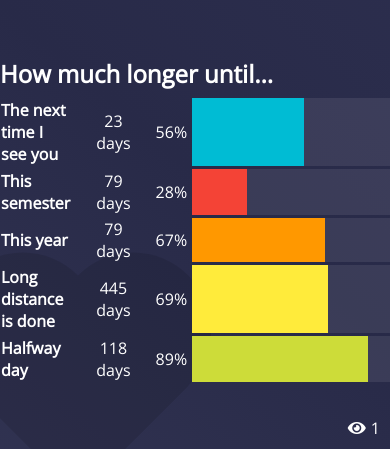
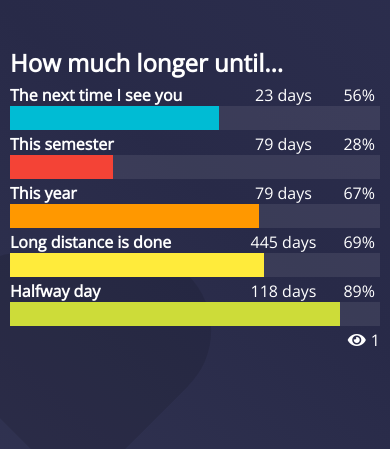
Before and after one commit to mspoehr/mspoehr.github.io, a plain HTML site: page days/index.html in a window 390 px wide. Shown: the part 395-844 px from the top of the page. Drawn offline with nearby package versions, Linux system fonts and the light colour scheme.

Commit message:
/days is now responsive!

```diff
--- a/days/index.html
+++ b/days/index.html
@@ -1,5 +1,4 @@
 <html>
-
 <head>
     <title>How much longer?</title>
     <link rel="stylesheet" type="text/css" href="stylesheet.css">
@@ -9,9 +8,9 @@
     <link rel="stylesheet" href="https://use.fontawesome.com/releases/v5.5.0/css/all.css" integrity="sha384-B4dIYHKNBt8Bc12p+WXckhzcICo0wtJAoU8YZTY5qE0Id1GSseTk6S+L3BlXeVIU" crossorigin="anonymous">
     <link href="https://fonts.googleapis.com/css?family=Open+Sans" rel="stylesheet">
     <link rel="icon" type="image/x-icon" href="https://cdn2.iconfinder.com/data/icons/finance-solid-icons-vol-3/48/146-512.png" />
+    <meta name="viewport" content="width=device-width, initial-scale=0.9">
 
 </head>
-
 <body>
     <div id="heart"></div>
     <div id="container">
@@ -26,42 +25,42 @@
             </p>
         </div>
         <h2>How much longer until...</h2>
-        <table>
-            <tr id="progress1" class="progress">
-                <th>The next time I see you</th>
-                <td class="days">###</td>
-                <td class="percent">##%</td>
-                <td class="bar"><div></div></td>
-            </tr>
-            <tr id="progress2" class="progress">
-                <th>This semester</th>
-                <td class="days">###</td>
-                <td class="percent">##%</td>
-                <td class="bar"><div></div></td>
-            </tr>
-            <tr id="progress3" class="progress">
-                <th>This year</th>
-                <td class="days">###</td>
-                <td class="percent">##%</td>
-                <td class="bar"><div></div></td>
-            </tr>
-            <tr id="progress4" class="progress">
-                <th>Long distance is done</th>
-                <td class="days">###</td>
-                <td class="percent">##%</td>
-                <td class="bar"><div></div></td>
-            </tr>
-            <tr id="progress5" class="progress">
-                <th>Halfway day</th>
-                <td class="days">###</td>
-                <td class="percent">##%</td>
-                <td class="bar"><div></div></td>
-            </tr>
-        </table>
+        <div>
+            <div id="progress1" class="progress">
+                <div class="label">The next time I see you</div>
+                <div class="days">###</div>
+                <div class="percent">##%</div>
+                <div class="bar"><div></div></div>
+            </div>
+            <div id="progress2" class="progress">
+                <div class="label">This semester</div>
+                <div class="days">###</div>
+                <div class="percent">##%</div>
+                <div class="bar"><div></div></div>
+            </div>
+            <div id="progress3" class="progress">
+                <div class="label">This year</div>
+                <div class="days">###</div>
+                <div class="percent">##%</div>
+                <div class="bar"><div></div></div>
+            </div>
+            <div id="progress4" class="progress">
+                <div class="label">Long distance is done</div>
+                <div class="days">###</div>
+                <div class="percent">##%</div>
+                <div class="bar"><div></div></div>
+            </div>
+            <div id="progress5" class="progress">
+                <div class="label">Halfway day</div>
+                <div class="days">###</div>
+                <div class="percent">##%</div>
+                <div class="bar"><div></div></div>
+            </div>
+        </div>
     </div>
     <div id="visits-container">
         <i class="fas fa-eye"></i><span id="visits">&nbsp;&nbsp;</span>
     </div>
+    <div style="clear: both;"></div>
 </body>
-
 </html>
--- a/days/stylesheet.css
+++ b/days/stylesheet.css
@@ -7,6 +7,7 @@ body {
     background: #4a4d79;
     color: white;
     text-align: center;
+    padding: 10px;
 
 
     background: linear-gradient(221deg, #4a4d79, #282a48, #676a8b);
@@ -20,7 +21,7 @@ body {
 #container {
     max-width: 620px;
     text-align: left;
-    display: inline-block;
+    margin: 0 auto;
 }
 
 #circle-container {
@@ -30,7 +31,7 @@ body {
 #circle {
     height: 250px;
     width: 250px;
-    background:white;
+    background: white;
     border-radius: 50%;
     border: 5px solid orange;
     color: orange;
@@ -39,7 +40,7 @@ body {
 }
 
 #circle:hover {
-    box-shadow: 0 0 0 rgba(204,169,44, 0.4);
+    box-shadow: 0 0 0 rgba(204, 169, 44, 0.4);
     animation: pulse 2s infinite;
 }
 
@@ -77,12 +78,20 @@ tr:hover {
     background: #FFFFFF20;
 }
 
-td {
-    padding: 0;
+.progress {
+    display: flex;
+    flex-direction: row;
+    flex-wrap: wrap;
+    margin-bottom: 3px;
+}
+
+.progress .label {
+    width: 180px;
+    font-weight: bold;
 }
 
 .progress .bar {
-    height: 20px;
+    height: 24px;
     width: 250px;
     background: #FFFFFF15
 }
@@ -92,12 +101,23 @@ td {
     height: 100%;
 }
 
-td.days {
+@media only screen and (max-width: 600px) {
+    .progress .bar {
+        width: 100%;
+    }
+
+    .progress .label {
+        flex-grow: 1;
+    }
+}
+
+.days {
     text-align: center;
     padding-left: 25px;
+    width: 70px;
 }
 
-td.percent {
+.percent {
     padding: 0 5px 0 25px;
 }
 
@@ -126,60 +146,92 @@ td.percent {
 }
 
 .pulse {
-    margin:100px;
+    margin: 100px;
     display: block;
     width: 22px;
     height: 22px;
     border-radius: 50%;
     background: #cca92c;
     cursor: pointer;
-    box-shadow: 0 0 0 rgba(204,169,44, 0.4);
+    box-shadow: 0 0 0 rgba(204, 169, 44, 0.4);
     animation: pulse 2s infinite;
 }
+
 .pulse:hover {
     animation: none;
 }
 
 @-webkit-keyframes pulse {
     0% {
-      -webkit-box-shadow: 0 0 0 0 rgba(204,169,44, 0.4);
+        -webkit-box-shadow: 0 0 0 0 rgba(204, 169, 44, 0.4);
     }
+
     70% {
-        -webkit-box-shadow: 0 0 0 30px rgba(204,169,44, 0);
+        -webkit-box-shadow: 0 0 0 30px rgba(204, 169, 44, 0);
     }
+
     100% {
-        -webkit-box-shadow: 0 0 0 0 rgba(204,169,44, 0);
+        -webkit-box-shadow: 0 0 0 0 rgba(204, 169, 44, 0);
     }
 }
+
 @keyframes pulse {
     0% {
-      -moz-box-shadow: 0 0 0 0 rgba(204,169,44, 0.4);
-      box-shadow: 0 0 0 0 rgba(204,169,44, 0.4);
+        -moz-box-shadow: 0 0 0 0 rgba(204, 169, 44, 0.4);
+        box-shadow: 0 0 0 0 rgba(204, 169, 44, 0.4);
     }
+
     70% {
-        -moz-box-shadow: 0 0 0 30px rgba(204,169,44, 0);
-        box-shadow: 0 0 0 30px rgba(204,169,44, 0);
+        -moz-box-shadow: 0 0 0 30px rgba(204, 169, 44, 0);
+        box-shadow: 0 0 0 30px rgba(204, 169, 44, 0);
     }
+
     100% {
-        -moz-box-shadow: 0 0 0 0 rgba(204,169,44, 0);
-        box-shadow: 0 0 0 0 rgba(204,169,44, 0);
+        -moz-box-shadow: 0 0 0 0 rgba(204, 169, 44, 0);
+        box-shadow: 0 0 0 0 rgba(204, 169, 44, 0);
     }
 }
 
 @-webkit-keyframes gradient {
-      0%{background-position:0% 51%}
-      50%{background-position:100% 50%}
-      100%{background-position:0% 51%}
+    0% {
+        background-position: 0% 51%
     }
+
+    50% {
+        background-position: 100% 50%
+    }
+
+    100% {
+        background-position: 0% 51%
+    }
+}
+
 @-moz-keyframes gradient {
-      0%{background-position:0% 51%}
-      50%{background-position:100% 50%}
-      100%{background-position:0% 51%}
+    0% {
+        background-position: 0% 51%
     }
+
+    50% {
+        background-position: 100% 50%
+    }
+
+    100% {
+        background-position: 0% 51%
+    }
+}
+
 @keyframes gradient {
-      0%{background-position:0% 51%}
-      50%{background-position:100% 50%}
-      100%{background-position:0% 51%}
+    0% {
+        background-position: 0% 51%
+    }
+
+    50% {
+        background-position: 100% 50%
+    }
+
+    100% {
+        background-position: 0% 51%
+    }
 }
 
 #heart {
@@ -190,8 +242,9 @@ td.percent {
     bottom: 0;
     width: 80%;
     padding-top: 60%;
-  overflow:hidden;
+    overflow: hidden;
 }
+
 #heart:before,
 #heart:after {
     margin-top: -60%;
@@ -213,6 +266,7 @@ td.percent {
     -o-transform-origin: 0 100%;
     transform-origin: 0 100%;
 }
+
 #heart:after {
     left: 0;
     -webkit-transform: rotate(45deg);
@@ -224,7 +278,7 @@ td.percent {
     -moz-transform-origin: 100% 100%;
     -ms-transform-origin: 100% 100%;
     -o-transform-origin: 100% 100%;
-            transform-origin :100% 100%;
+    transform-origin: 100% 100%;
 }
 
 #visits-container {
@@ -237,52 +291,11 @@ td.percent {
     margin-left: 5px;
 }
 
-/* body {
-    background: lightgray;
+@media only screen and (max-width: 600px) {
+    #visits-container {
+        position: unset;
+        bottom: unset;
+        right: unset;
+        float: right;
     }
-
-.card {
-    padding: 20px;
-    margin: 0 20px 0 0;
 }
-
-.donut-chart {
-    position: relative;
-    border-radius: 50%;
-    overflow: hidden;
-    width: 200px;
-    height: 200px;
-}
-
-.slice {
-    position: absolute;
-    top: 0;
-    left: 0;
-    width: 100%;
-    height: 100%;
-  }
-
-.chart-center {
-    position: absolute;
-    border-radius: 50%;
-    top: 10px;
-    left: 10px;
-    width: 180px;
-    height: 180px;
-    background: #fff;
-}
-
-span {
-    position: absolute;
-    border-radius: 50%;
-    display: block;
-    text-align: center;
-}
-
-.one {
-    clip: rect(0 200px 100px 0);
-}
-
-.two {
-    clip: rect(0 100px 200px 0);
-} */
```
Lines whose indentation alone changed are shown as unchanged.
